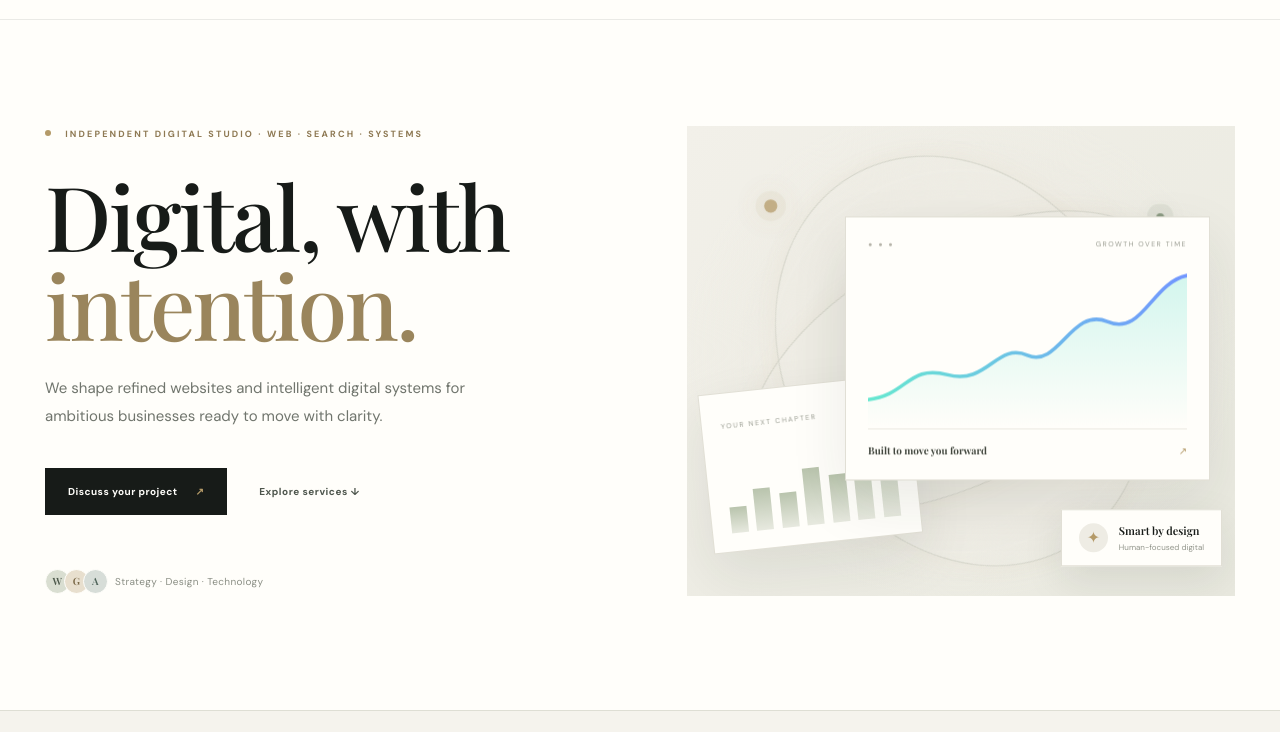
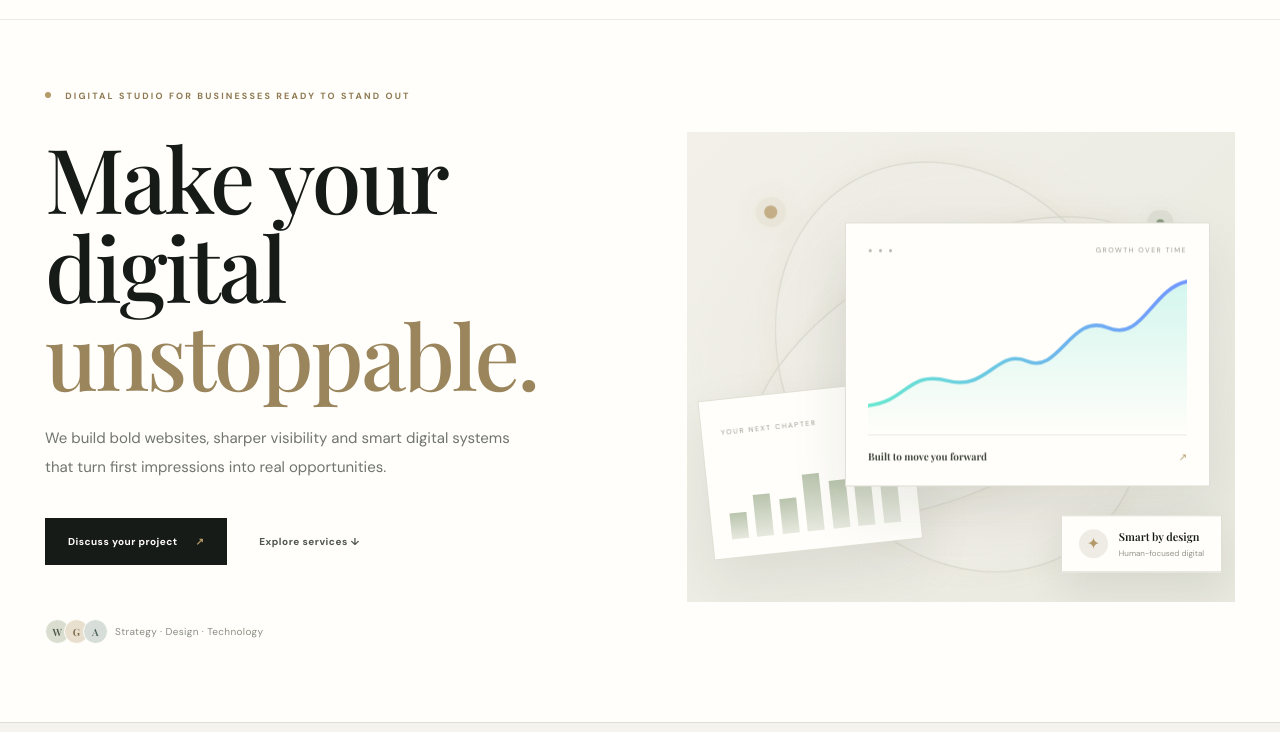
Before and after one commit to zarishadnan5800-gif/snapfoldco-website, a plain HTML site: page index.html in a window 1280 px wide. Shown: the part 68-800 px from the top of the page. Drawn offline with nearby package versions, Linux system fonts and the light colour scheme.

Commit message:
Refresh hero messaging and high-impact brand direction

```diff
--- a/index.html
+++ b/index.html
@@ -3,7 +3,7 @@
 <head>
   <meta charset="utf-8"><meta name="viewport" content="width=device-width, initial-scale=1">
   <meta name="description" content="Snapfold Co. helps ambitious small businesses grow with high-performing websites, SEO, AI chatbots and business automation.">
-  <meta name="theme-color" content="#171b18">
+  <meta name="theme-color" content="#101411">
   <title>Snapfold Co. — Digital Experiences, Considered.</title>
   <link rel="icon" href="favicon.svg" type="image/svg+xml">
   <link rel="preconnect" href="https://fonts.googleapis.com">
@@ -20,9 +20,9 @@
 <main id="home">
 <section class="hero section-wrap">
   <div class="hero-copy">
-    <div class="eyebrow"><span class="pulse"></span> INDEPENDENT DIGITAL STUDIO · WEB · SEARCH · SYSTEMS</div>
-    <h1>Digital, with<br><span class="gradient-text">intention.</span></h1>
-    <p class="hero-lead">We shape refined websites and intelligent digital systems for ambitious businesses ready to move with clarity.</p>
+    <div class="eyebrow"><span class="pulse"></span> DIGITAL STUDIO FOR BUSINESSES READY TO STAND OUT</div>
+    <h1>Make your<br>digital <span class="gradient-text">unstoppable.</span></h1>
+    <p class="hero-lead">We build bold websites, sharper visibility and smart digital systems that turn first impressions into real opportunities.</p>
     <div class="hero-actions"><a class="button button-primary" href="#contact">Discuss your project <span>↗</span></a><a class="text-link" href="#services">Explore services <span>↓</span></a></div>
     <div class="hero-proof"><div class="proof-avatars"><i>W</i><i>G</i><i>A</i></div><span>Strategy · Design · Technology</span></div>
   </div>
```
